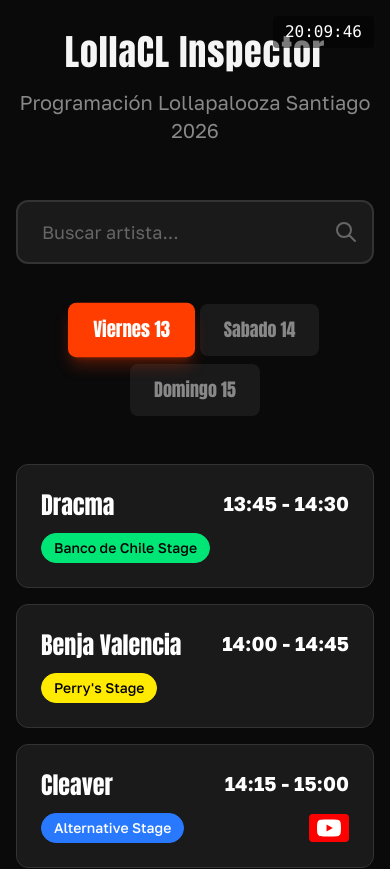
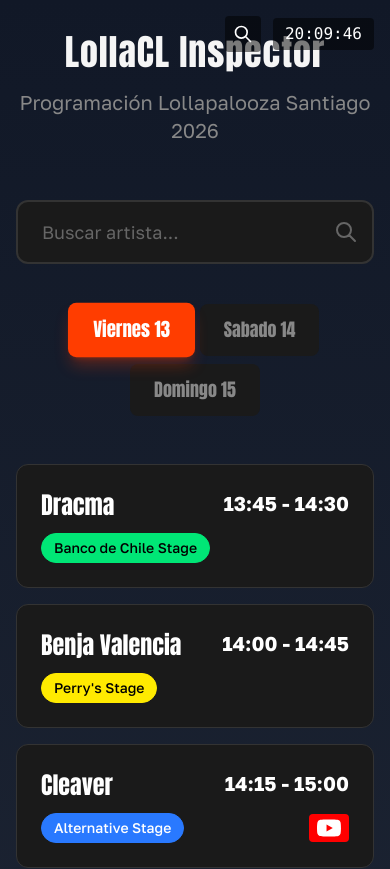
Before and after one commit to shipibo-studio/lollacl-inspector, a Next.js app: page / in a window 390 px wide. Shown: the top 869 px of the page. Built offline with nearby package versions, Linux system fonts and the light colour scheme.

Commit message:
feat: better mobile ux

```diff
--- a/src/app/globals.css
+++ b/src/app/globals.css
@@ -1,7 +1,7 @@
 @import "tailwindcss";
 
 :root {
-  --background: #0a0a0a;
+  --background: linear-gradient(rgb(17, 24, 39), rgb(75, 85, 99));
   --foreground: #f5f5f5;
   --primary: #ff3d00;
   --primary-hover: #ff6e40;
--- a/src/app/page.tsx
+++ b/src/app/page.tsx
@@ -63,6 +63,9 @@
     const todayDay = days.find((d) => d.date === today);
     return todayDay ? todayDay.key : "friday";
   });
+
+  // Modal state for YouTube video
+  const [videoModal, setVideoModal] = useState<{ stage: string; url: string } | null>(null);
 
   // Update selected day when the page loads or date changes
   useEffect(() => {
@@ -147,12 +150,29 @@
   }, [sortedShows, selectedDay, today]);
 
   return (
-    <div className="min-h-screen bg-[#0a0a0a] text-[#f5f5f5] font-sans">
+    <div className="min-h-screen text-[#f5f5f5] font-sans">
       {/* Header */}
       <header className="w-full py-8 px-4 relative">
-        {/* Clock */}
-        <div className="fixed top-4 right-4 px-3 py-1 bg-black/50 rounded text-default font-mono text-white">
-          {currentTime.toLocaleTimeString('es-CL', { hour: '2-digit', minute: '2-digit', second: '2-digit', hour12: false })}
+        {/* Clock and Search Icon */}
+        <div className="fixed top-4 right-4 flex items-center gap-3">
+          <button
+            onClick={() => {
+              const searchInput = document.getElementById('search-input');
+              if (searchInput) {
+                searchInput.focus();
+                searchInput.scrollIntoView({ behavior: 'smooth', block: 'center' });
+              }
+            }}
+            className="p-2 bg-black/50 rounded text-white hover:bg-black/70 transition-colors"
+            title="Buscar artista"
+          >
+            <svg className="w-5 h-5" fill="none" stroke="currentColor" viewBox="0 0 24 24">
+              <path strokeLinecap="round" strokeLinejoin="round" strokeWidth={2} d="M21 21l-6-6m2-5a7 7 0 11-14 0 7 7 0 0114 0z" />
+            </svg>
+          </button>
+          <div className="px-3 py-1 bg-black/50 rounded text-default font-mono text-white">
+            {currentTime.toLocaleTimeString('es-CL', { hour: '2-digit', minute: '2-digit', second: '2-digit', hour12: false })}
+          </div>
         </div>
         <div className="max-w-4xl mx-auto text-center">
           <h1 className="text-4xl md:text-6xl font-display mb-4 tracking-wide">
@@ -169,6 +189,7 @@
         <div className="max-w-2xl mx-auto">
           <div className="relative">
             <input
+              id="search-input"
               type="text"
               placeholder="Buscar artista..."
               value={searchQuery}
@@ -332,9 +353,9 @@
       {/* Footer */}
       <footer className="w-full px-4 py-8 mt-8 border-t border-[#1a1a1a]">
         <div className="max-w-4xl mx-auto text-center">
-          <p className="text-sm text-[#666666] leading-relaxed">
-            No hay copyright. No estamos afiliados al evento. Toda la informacion
-            es libre. No nos hacemos cargo de nada.
+          <p className="text-xs text-[#999999] leading-relaxed">
+            No hay copyright. No hay afiliación alguna al evento. Toda la informacion
+            es libre. No nos hacemos cargo de nada. Si el streaming no funciona, no es mi problema. Si los horarios cambian, trataré de tenerlo actualizado, pero no prometo nada.
           </p>
           <p className="text-lg text-[#ff3d00] mt-4 font-display">
             Disfruten de la vida y la musica
```
